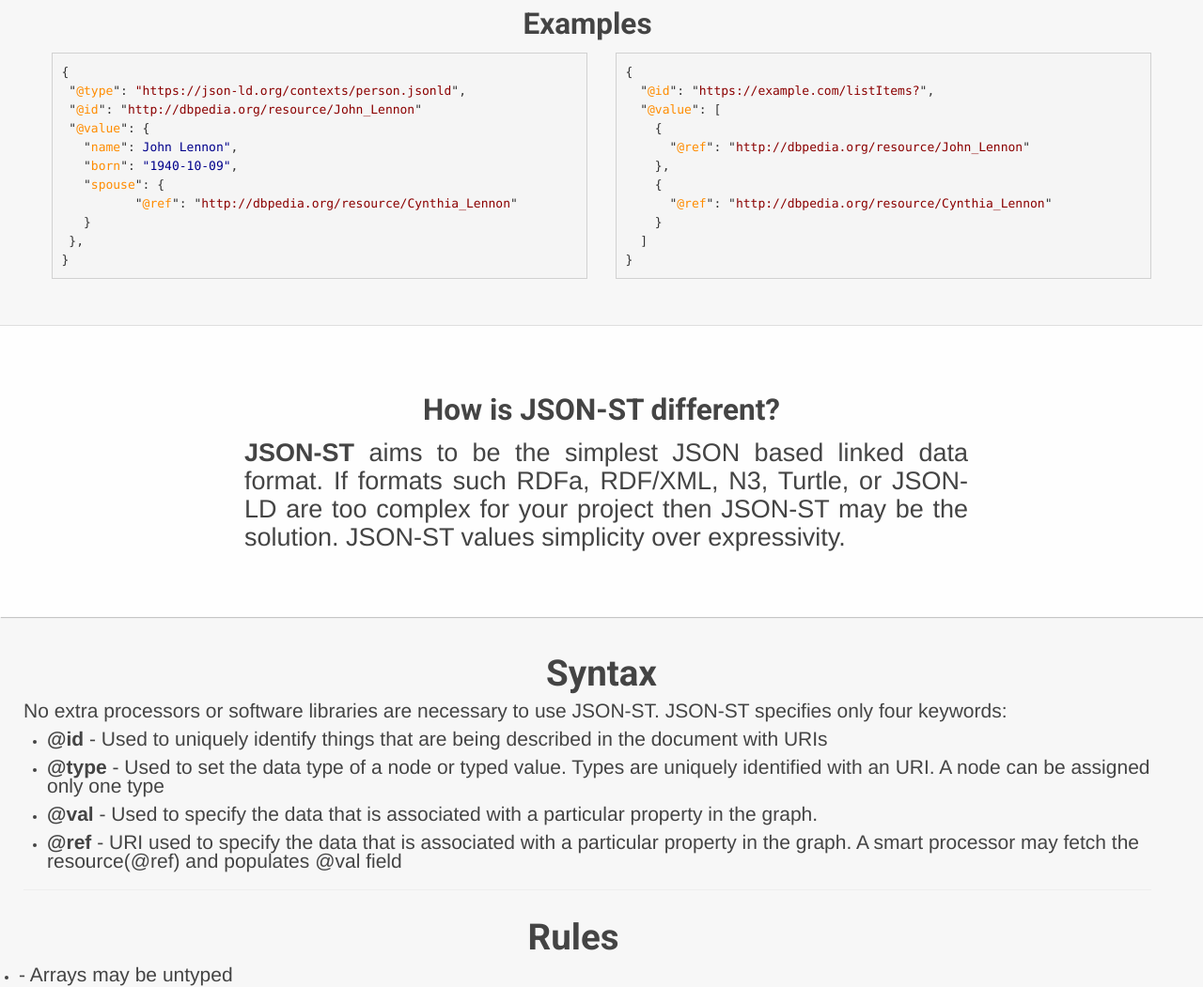
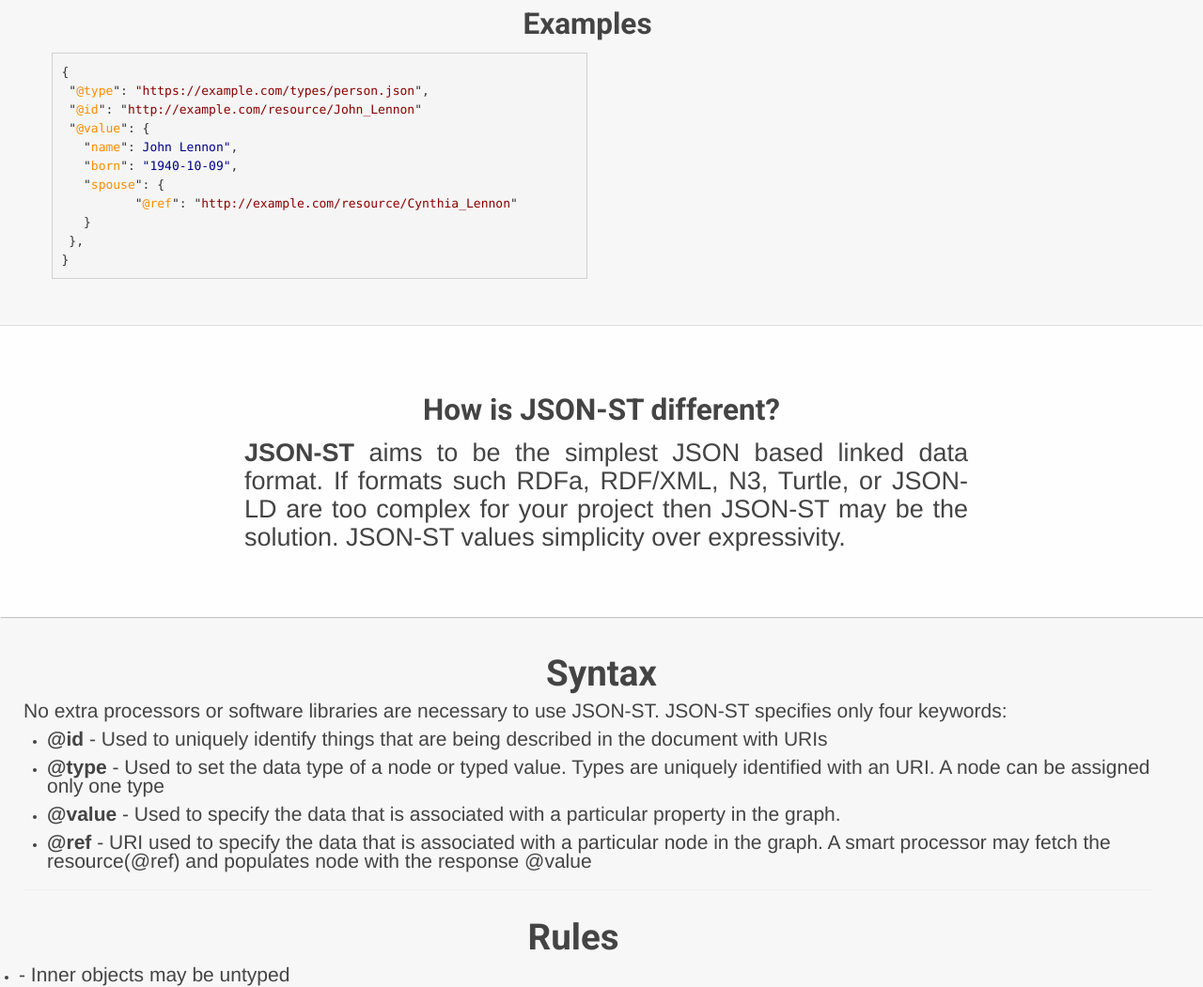
Before and after one commit to JSON-ST/JSON-ST.github.io, a plain HTML site: page index.html in a window 1280 px wide. Shown: the part 464-1515 px from the top of the page at 94% size. Drawn offline with Linux system fonts and the light colour scheme.

Commit message:
fix(spec): remove the array rule; fix the wording

```diff
--- a/index.html
+++ b/index.html
@@ -47,18 +47,19 @@
             <div class="span6">
                <pre>
 {
- "<span style="color:darkorange">@type</span>": <span style="color:darkred">"https://json-ld.org/contexts/person.jsonld</span>",
- "<span style="color:darkorange">@id</span>": "<span style="color:darkred">http://dbpedia.org/resource/John_Lennon</span>"
+ "<span style="color:darkorange">@type</span>": <span style="color:darkred">"https://example.com/types/person.json</span>",
+ "<span style="color:darkorange">@id</span>": "<span style="color:darkred">http://example.com/resource/John_Lennon</span>"
  "<span style="color:darkorange">@value</span>": {
    "<span style="color:darkorange">name</span>": <span style="color:darkblue">John Lennon"</span>,
    "<span style="color:darkorange">born</span>": <span style="color:darkblue">"1940-10-09"</span>,
    "<span style="color:darkorange">spouse</span>": {
-          "<span style="color:darkorange">@ref</span>": "<span style="color:darkred">http://dbpedia.org/resource/Cynthia_Lennon</span>"
+          "<span style="color:darkorange">@ref</span>": "<span style="color:darkred">http://example.com/resource/Cynthia_Lennon</span>"
    }
  },
 }
 </pre>
             </div>
+            <!--
             <div class="span6">
   <pre>
 {
@@ -74,6 +75,7 @@
 }
 </pre>
             </div>
+            -->
             <!-- End span -->
 
             <!-- End span -->
@@ -105,9 +107,9 @@
                <li> <p><b>@id</b> - Used to uniquely identify things that are being described in the document with URIs </p></li>
                <li><p><b>@type</b> -  Used to set the data type of a node or typed value. Types are uniquely identified with an URI. A node can be assigned only one type </p>
                </li>
-                <li><p><b>@val</b> - Used to specify the data that is associated with a particular property in the graph.</p>
+                <li><p><b>@value</b> - Used to specify the data that is associated with a particular property in the graph.</p>
                 </li>
-                <li><p><b>@ref</b> - URI used to specify the data that is associated with a particular property in the graph. A smart processor may fetch the resource(@ref) and populates @val field</p>
+                <li><p><b>@ref</b> - URI used to specify the data that is associated with a particular node in the graph. A smart processor may fetch the resource(@ref) and populates node with the response @value</p>
                 </li>
               </ul>
 
@@ -117,7 +119,6 @@
          </div>
          <div id="developers-description" class="row">
                <ul>
-                     <li> <p>- Arrays may be untyped </p></li>
                      <li> <p>- Inner objects may be untyped</p></li>
                      <li> <p>- <b>@value</b> and <b>@ref</b> are mutually exclusive</p></li>
             </div>
```
